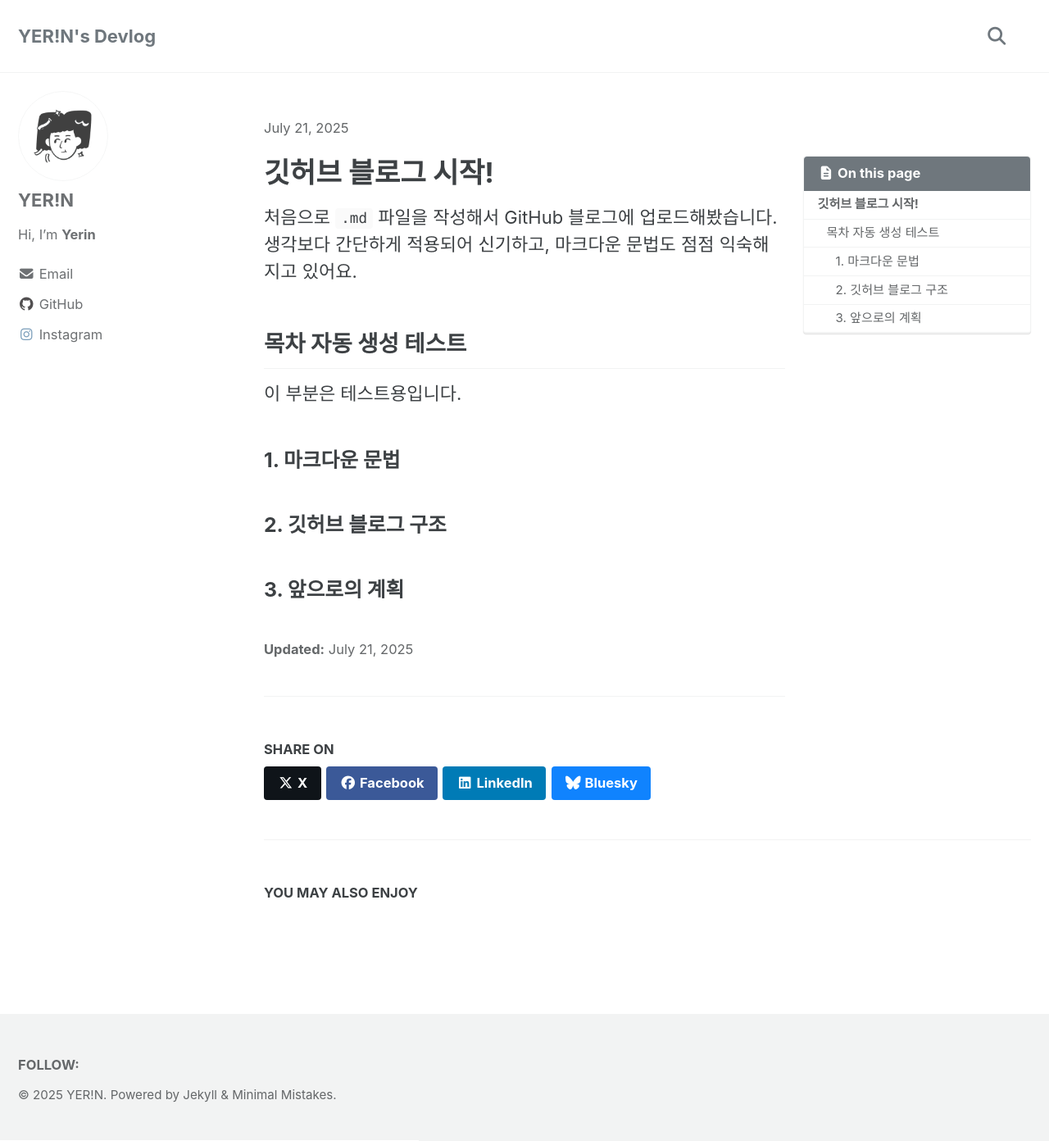
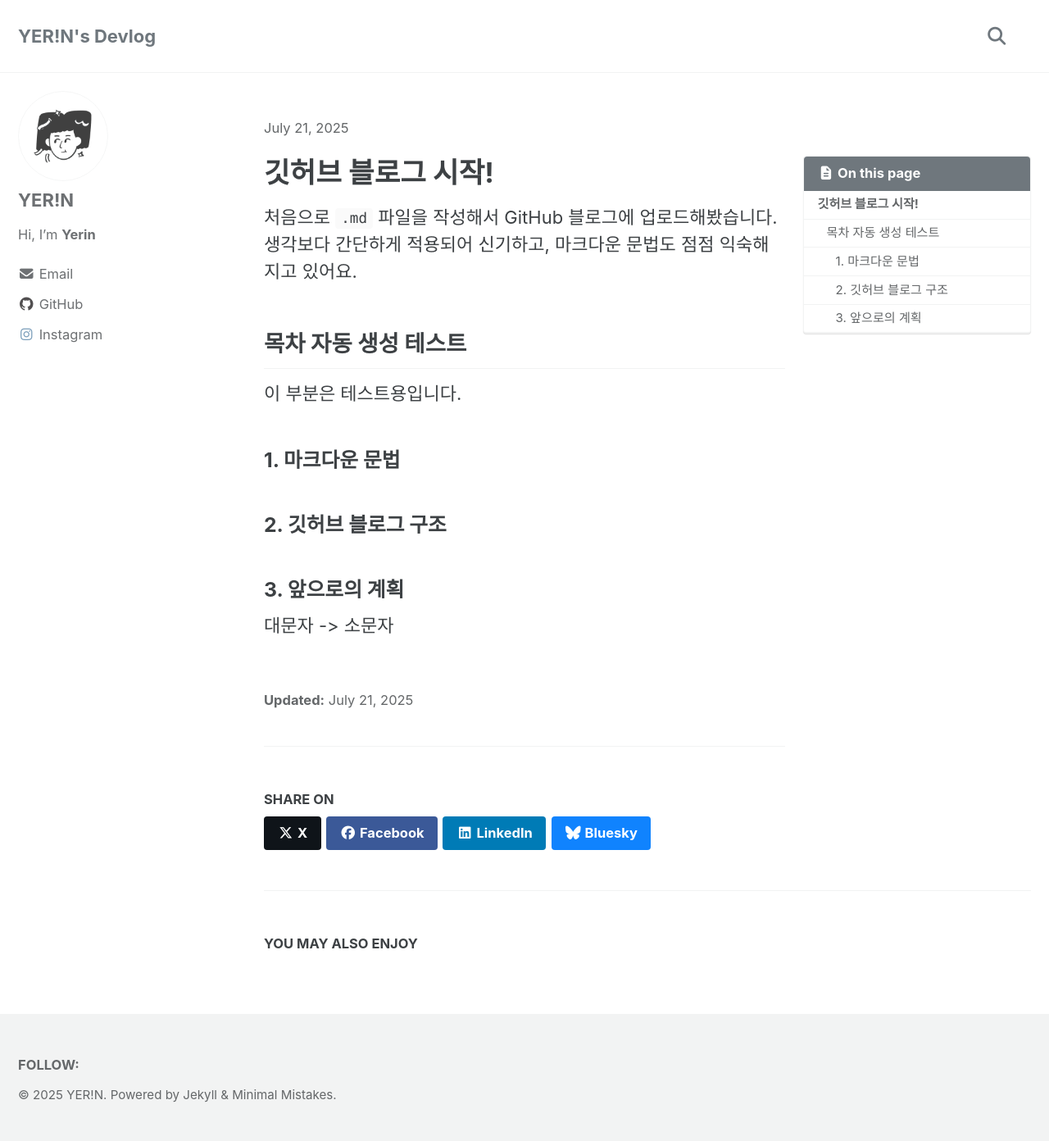
Before and after one commit to Hwangyerin/Hwangyerin.github.io, a Jekyll site: the page built from _posts/2025-07-20-TEST.md, in a window 1280 px wide and 1392 px high. Shown: the whole window at 82% size. Built offline with Jekyll 4.4.1, drawn with Linux system fonts in a browser that asks for light colours; cached includes are drawn as plain includes.

Commit message:
파일명 수정

```diff
--- a/_posts/2025-07-20-TEST.md
+++ b/_posts/2025-07-20-TEST.md
@@ -40,3 +40,5 @@ last_modified_at: 2025-07-20
 ### 2. 깃허브 블로그 구조
 
 ### 3. 앞으로의 계획
+
+대문자 -> 소문자
```
